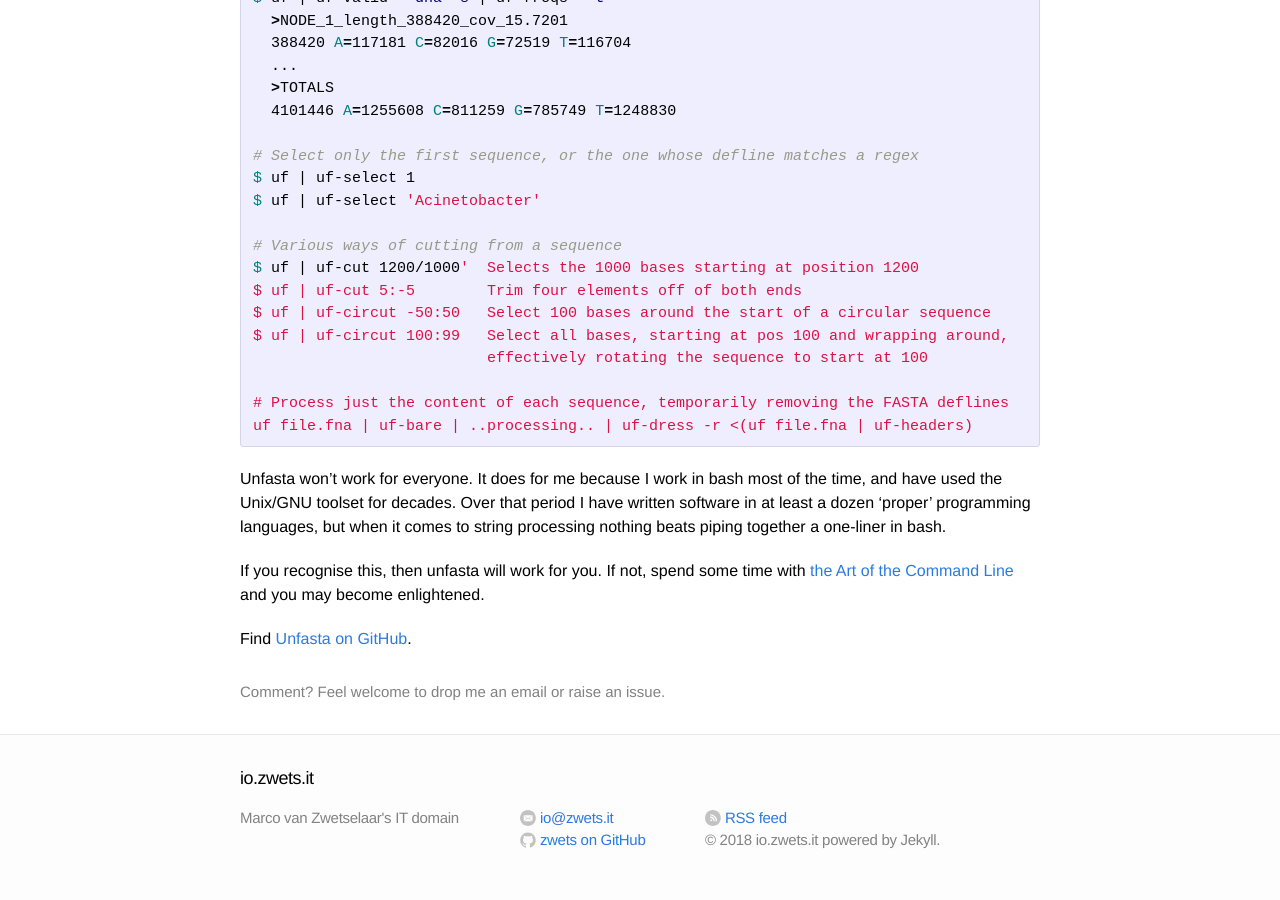
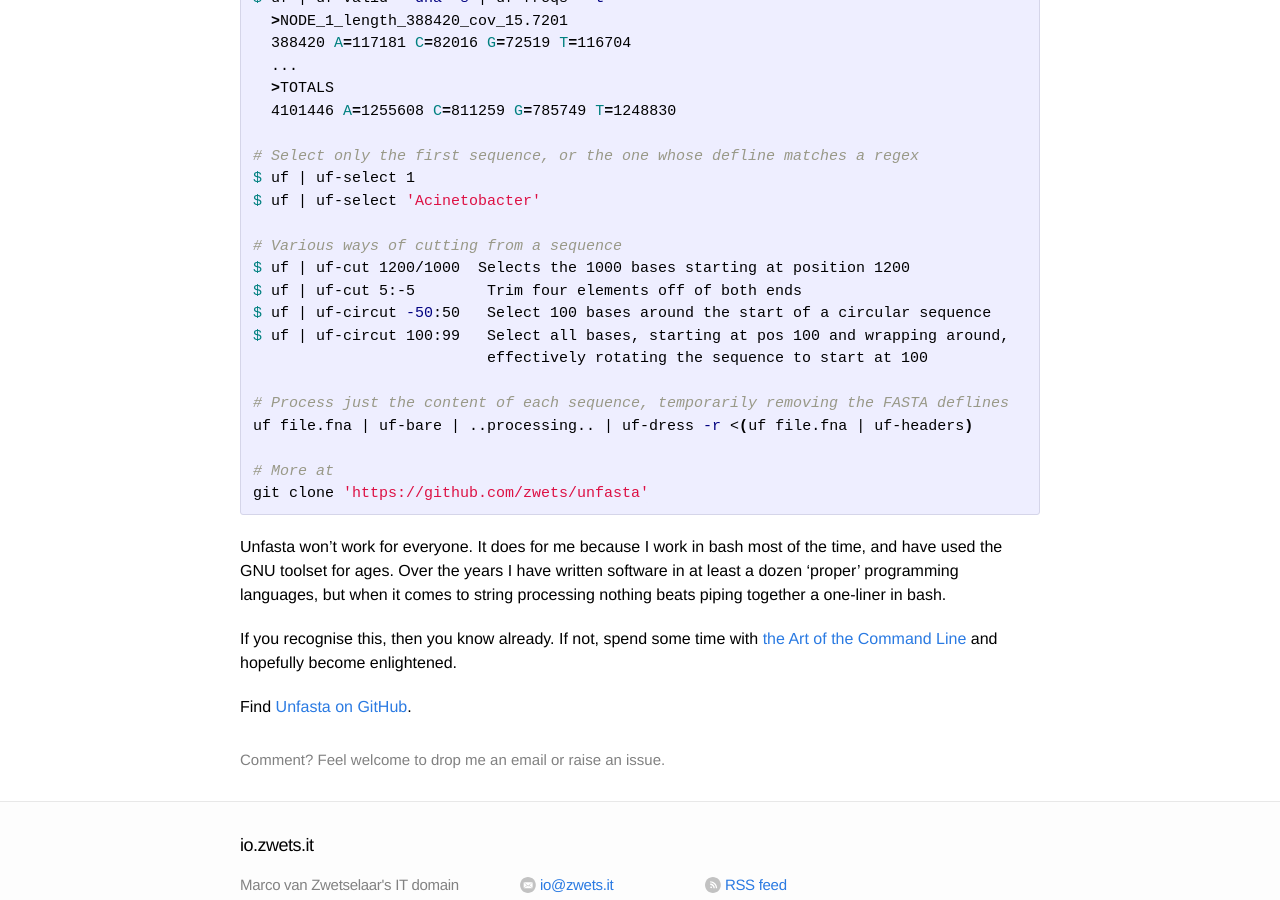
Before and after one commit to zwets/zwets.github.io, a Jekyll site: the page built from _posts/2016-01-22-introducing-unfasta.md, in a window 1280 px wide and 900 px high, scrolled down 1826 px. Built offline with Jekyll 4.4.1, drawn with Linux system fonts in a browser that asks for light colours.

Commit message:
Fix layout breakdown by stray apostrophe

````diff
--- a/_posts/2016-01-22-introducing-unfasta.md
+++ b/_posts/2016-01-22-introducing-unfasta.md
@@ -83,7 +83,7 @@
 $ uf | uf-select 'Acinetobacter'
 
 # Various ways of cutting from a sequence
-$ uf | uf-cut 1200/1000'  Selects the 1000 bases starting at position 1200
+$ uf | uf-cut 1200/1000  Selects the 1000 bases starting at position 1200
 $ uf | uf-cut 5:-5        Trim four elements off of both ends
 $ uf | uf-circut -50:50   Select 100 bases around the start of a circular sequence
 $ uf | uf-circut 100:99   Select all bases, starting at pos 100 and wrapping around,
@@ -91,10 +91,13 @@
 
 # Process just the content of each sequence, temporarily removing the FASTA deflines
 uf file.fna | uf-bare | ..processing.. | uf-dress -r <(uf file.fna | uf-headers)
+
+# More at
+git clone 'https://github.com/zwets/unfasta'
 ```
 
-Unfasta won't work for everyone.  It does for me because I work in bash most of the time, and have used the Unix/GNU toolset for decades.  Over that period I have written software in at least a dozen 'proper' programming languages, but when it comes to string processing nothing beats piping together a one-liner in bash.
+Unfasta won't work for everyone.  It does for me because I work in bash most of the time, and have used the GNU toolset for ages.  Over the years I have written software in at least a dozen 'proper' programming languages, but when it comes to string processing nothing beats piping together a one-liner in bash.
 
-If you recognise this, then unfasta will work for you.  If not, spend some time with [the Art of the Command Line](https://github.com/jlevy/the-art-of-command-line) and you may become enlightened.
+If you recognise this, then you know already.  If not, spend some time with [the Art of the Command Line](https://github.com/jlevy/the-art-of-command-line) and hopefully become enlightened.
 
 Find [Unfasta on GitHub](http://github.com/zwets/unfasta).
````
